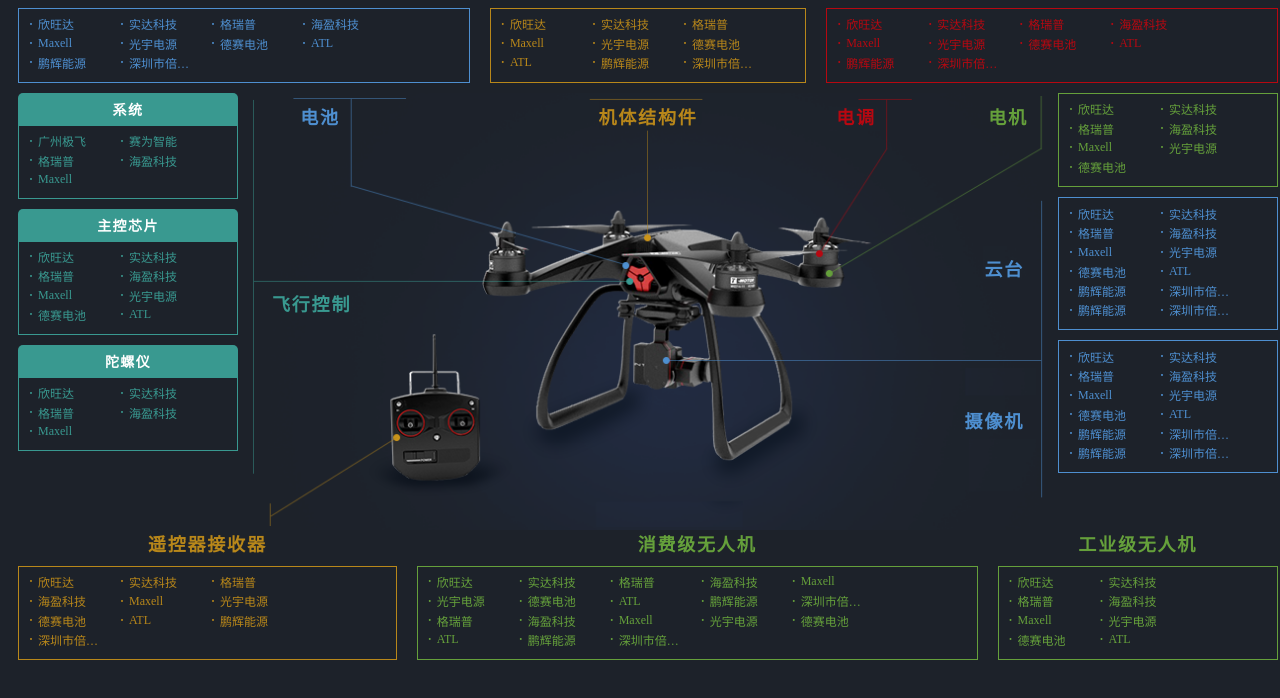
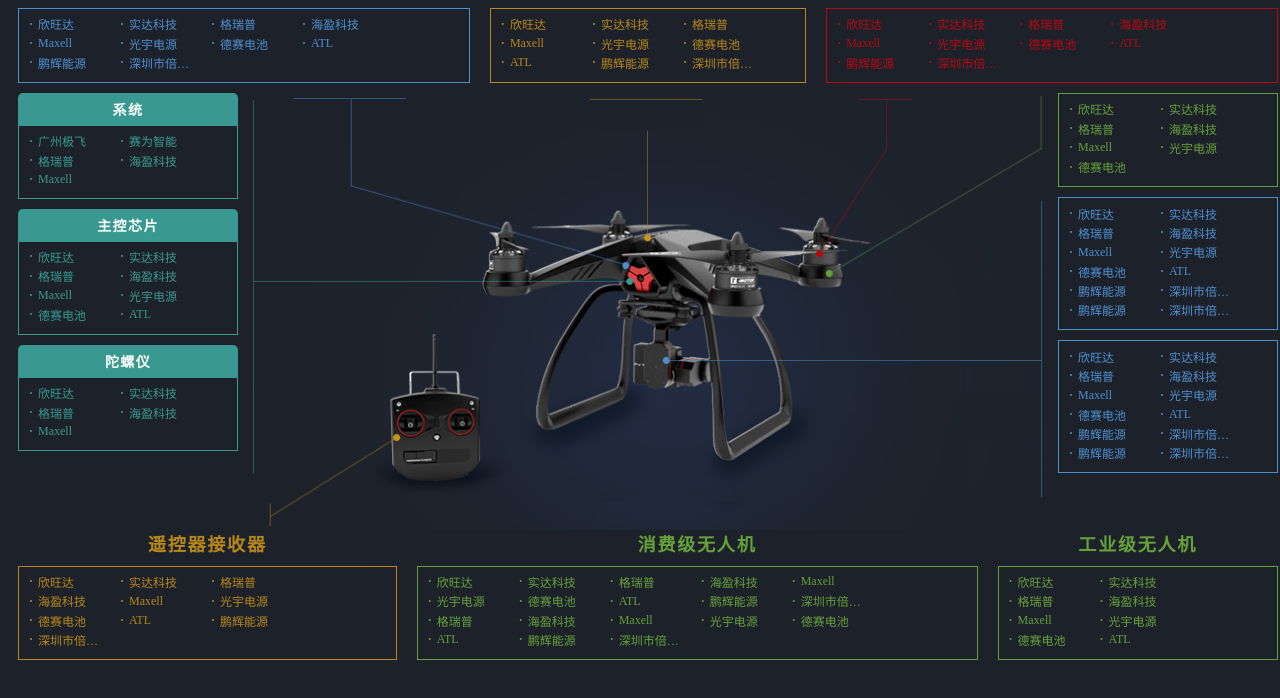
Before and after one commit to wlyaini/wlytest, a plain HTML site: page indusDemo.html in a window 1280 px wide. Drawn offline with Linux system fonts and the light colour scheme.

Commit message:
调整demo页面

```diff
--- a/indusDemo.html
+++ b/indusDemo.html
@@ -87,13 +87,13 @@
             </div>
         </div>
         <div class="flexColumn gap2" style="position: relative;">
-            <span class="mainTitlt blueStyle" style="position: absolute; top: 10px; left: 9%; transform: translateX(-50%);-webkit-transform: translateX(-50%)">电池</span>
-            <span class="mainTitlt" style="color: #B8871A; position: absolute; top: 10px; left: 50%; transform: translateX(-50%);-webkit-transform: translateX(-50%)">机体结构件</span>
-            <span class="mainTitlt redStyle" style="position: absolute; top: 10px; left: 76%; transform: translateX(-50%);-webkit-transform: translateX(-50%)">电调</span>
-            <span class="mainTitlt lightGreenStyle" style="position: absolute; top: 10px; left: 95%; transform: translateX(-50%);-webkit-transform: translateX(-50%)">电机</span>
-            <span class="mainTitlt deepGreenStyle" style="position: absolute; top: 48%; left: 3%; transform: translateY(-50%);-webkit-transform: translateY(-50%)">飞行控制</span>
-            <span class="mainTitlt blueStyle" style="position: absolute; top: 40%; right: 3%; transform: translateY(-50%);-webkit-transform: translateY(-50%)">云台</span>
-            <span class="mainTitlt blueStyle" style="position: absolute; top: 75%; right: 3%; transform: translateY(-50%);-webkit-transform: translateY(-50%)">摄像机</span>
+            <!--<span class="mainTitlt blueStyle" style="position: absolute; top: 10px; left: 9%; transform: translateX(-50%);-webkit-transform: translateX(-50%)">电池</span>-->
+            <!--<span class="mainTitlt" style="color: #B8871A; position: absolute; top: 10px; left: 50%; transform: translateX(-50%);-webkit-transform: translateX(-50%)">机体结构件</span>-->
+            <!--<span class="mainTitlt redStyle" style="position: absolute; top: 10px; left: 76%; transform: translateX(-50%);-webkit-transform: translateX(-50%)">电调</span>-->
+            <!--<span class="mainTitlt lightGreenStyle" style="position: absolute; top: 10px; left: 95%; transform: translateX(-50%);-webkit-transform: translateX(-50%)">电机</span>-->
+            <!--<span class="mainTitlt deepGreenStyle" style="position: absolute; top: 48%; left: 3%; transform: translateY(-50%);-webkit-transform: translateY(-50%)">飞行控制</span>-->
+            <!--<span class="mainTitlt blueStyle" style="position: absolute; top: 40%; right: 3%; transform: translateY(-50%);-webkit-transform: translateY(-50%)">云台</span>-->
+            <!--<span class="mainTitlt blueStyle" style="position: absolute; top: 75%; right: 3%; transform: translateY(-50%);-webkit-transform: translateY(-50%)">摄像机</span>-->
             <img src="images/fly.png" alt="pic" class="gap2" style="max-width:800px; height:auto; position: relative; z-index: -1;">
         </div>
         <div class="flexColumn gap1">
```
